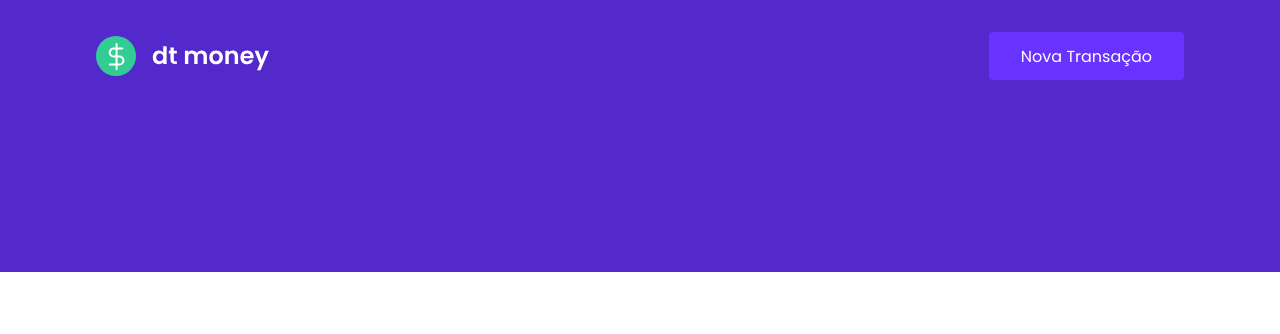
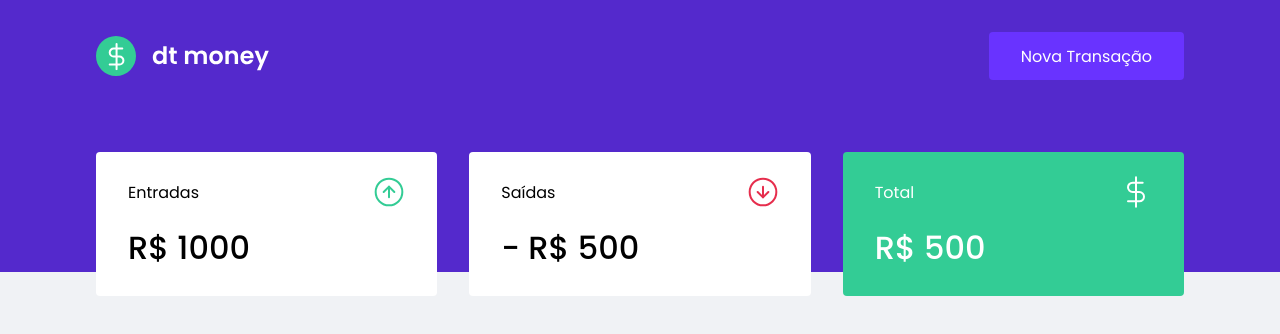
Before and after one commit to viniciosComerciante/ignite, a React (Create React App) app in the folder chapter-2/dtmoney/: page / in a window 1280 px wide. Shown: the top 334 px of the page. Built offline with nearby package versions, Linux system fonts and the light colour scheme.

Commit message:
criada dashboard, começando a criar a tabela de transaçoes

```diff
--- a/chapter-2/dtmoney/public/index.html
+++ b/chapter-2/dtmoney/public/index.html
@@ -11,7 +11,7 @@
     <title>dtmoney</title>
 
     <link
-      href="https://fonts.googleapis.com/css2?family=Poppins:wght@400;600&display=swap"
+      href="https://fonts.googleapis.com/css2?family=Poppins:wght@400;500;600&display=swap"
       rel="stylesheet"
     />
   </head>
--- a/chapter-2/dtmoney/src/App.tsx
+++ b/chapter-2/dtmoney/src/App.tsx
@@ -1,3 +1,4 @@
+import { Dashboard } from "./components/Dashboard";
 import { Header } from "./components/Header";
 import { GlobalStyle } from "./styles/global";
 
@@ -5,6 +6,7 @@ export function App() {
   return (
     <>
       <Header></Header>
+      <Dashboard></Dashboard>
       <GlobalStyle></GlobalStyle>
     </>
   );
--- /dev/null
+++ b/chapter-2/dtmoney/src/components/Dashboard/index.tsx
@@ -0,0 +1,10 @@
+import { Summary } from "../Summary";
+import { Container } from "./styles";
+
+export function Dashboard() {
+  return (
+    <Container>
+      <Summary></Summary>
+    </Container>
+  );
+}
--- /dev/null
+++ b/chapter-2/dtmoney/src/components/Dashboard/styles.ts
@@ -0,0 +1,7 @@
+import styled from 'styled-components'
+
+export const Container = styled.main`
+    max-width: 1120px;
+    margin: 0 auto;
+    padding: 2.5rem 1rem;
+`
--- /dev/null
+++ b/chapter-2/dtmoney/src/components/Summary/index.tsx
@@ -0,0 +1,35 @@
+import incomeImg from "../../assets/income.svg";
+import outcomeImg from "../../assets/outcome.svg";
+import totalImg from "../../assets/total.svg";
+import { Container } from "./styles";
+
+export function Summary() {
+  return (
+    <Container>
+      <div>
+        <header>
+          <p>Entradas</p>
+          <img src={incomeImg} alt="entradas" />
+        </header>
+
+        <strong>R$ 1000</strong>
+      </div>
+      <div>
+        <header>
+          <p>Saídas</p>
+          <img src={outcomeImg} alt="entradas" />
+        </header>
+
+        <strong>- R$ 500</strong>
+      </div>
+      <div className="highlight-background">
+        <header>
+          <p>Total</p>
+          <img src={totalImg} alt="entradas" />
+        </header>
+
+        <strong>R$ 500</strong>
+      </div>
+    </Container>
+  );
+}
--- /dev/null
+++ b/chapter-2/dtmoney/src/components/Summary/styles.ts
@@ -0,0 +1,35 @@
+import styled from 'styled-components'
+
+
+export const Container = styled.div`
+    display: grid;
+    grid-template-columns: repeat(3, 1fr);
+    gap: 2rem;
+    margin-top: -10rem;
+
+    div{
+        background: var(--shape);
+        padding: 1.5rem 2rem;
+        border-radius: 0.25rem;
+        color: var(--text-title);
+
+        header{
+            display: flex;
+            align-items: center;
+            justify-content: space-between;
+        }
+
+        strong{
+            display: block;
+            margin-top: 1rem;
+            font-size: 2rem;
+            font-weight: 500;
+            line-height: 3rem;
+        }
+
+        &.highlight-background{
+            background: var(--green);
+            color: #fff;
+        }
+    }
+`
--- a/chapter-2/dtmoney/src/styles/global.ts
+++ b/chapter-2/dtmoney/src/styles/global.ts
@@ -4,6 +4,7 @@ export const GlobalStyle = createGlobalStyle`
     :root{
         --background: #f0f2f5;
         --red: #e52e4d;
+        --green: #33cc95;
         --blue: #5429cc;
 
         --blue-light: #6933ff;
@@ -32,7 +33,7 @@ export const GlobalStyle = createGlobalStyle`
 
 
     body{
-        background: var(---background);
+        background: var(--background);
         -webkit-font-smoothing: antialiased;
     }
 
```
Also changed, not shown: chapter-2/dtmoney/src/assets/income.svg (renamed from chapter-2/dtmoney/src/assets/entradas.svg), chapter-2/dtmoney/src/assets/outcome.svg (renamed from chapter-2/dtmoney/src/assets/saidas.svg).
